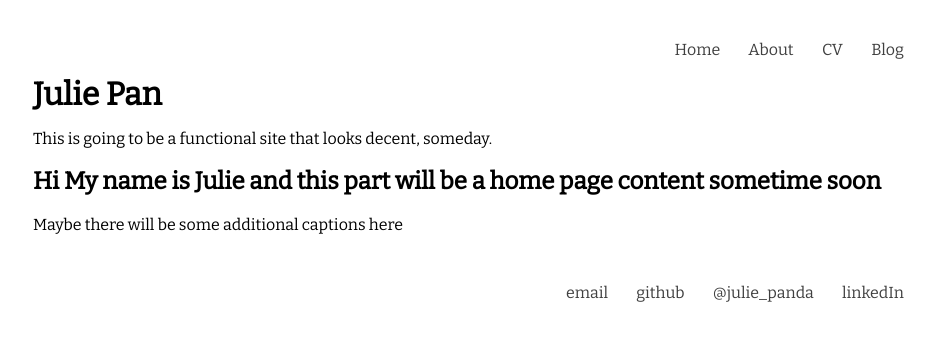
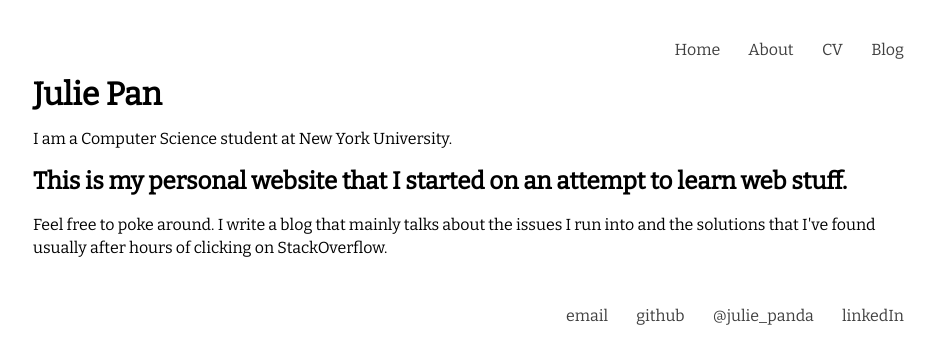
Before and after one commit to juliepanda/juliepanda.github.io, a Jekyll site: the page built from index.html, in a window 1280 px wide. Shown: the top 364 px of the page, without its empty margins (159-1094 px from the left). Built offline with Jekyll 4.4.1, drawn with Linux system fonts in a browser that asks for light colours.

Commit message:
update homepage description

```diff
--- a/css/main.css
+++ b/css/main.css
@@ -34,19 +34,3 @@ a {
 
 a:hover {
 	text-decoration: underline;
-
-
-h1 {
-	font-weight: 400;
-}
-
-h2 {
-	font-weight: 300;
-	margin-left: 1%;
-
-}
-
-p {
-	font-weight: 200;
-	margin-left: 2%;
-}
--- a/index.html
+++ b/index.html
@@ -5,28 +5,8 @@ title: Julie Pan
 
 <div class="blurb">
 	<h1>Julie Pan</h1>
-	<p>This is going to be a functional site that looks decent, someday.</p>
+	<p>I am a Computer Science student at New York University.</p>
 </div><!--/.blurb-->
 
-
-
-<h2>Hi My name is Julie and this part will be a home page content sometime soon</h2>
-<p>Maybe there will be some additional captions here</p>
-
-<!--
-		<h2>Education</h2>
-		<p>New York University</p>
-		<p>Class of 2016</p>
-		<p>Major: Computer Science and Mathematics</p>
-
-		<h2>Experience</h2>
-		<p>There will be details here someday.</p> -->
-
-<!--
-		<h2>Winter Break Goals</h2>
-		<p>Watch Caltech Feymann's <a href="http://www.feynmanlectures.caltech.edu/">lectures</a> in Physics.</p>
-		<p>Finish Tweet Scrambler</p>
-		<p>Read <a href="http://www.amazon.com/Introduction-Algorithms-A-Creative-Approach/dp/0201120372">Introduction to Algorithms: the Creative Way</a> and <a href="http://www.amazon.com/Cracking-Coding-Interview-Programming-Questions/dp/098478280X">Crack the Coding Interview</a></p>
-		<p>Implement blog with Jekyll</p>
-		<p>Get my permit and get licensed</p>
-		<p>Spend 1 weekend without the internet</p> -->
+<h2>This is my personal website that I started on an attempt to learn web stuff.</h2>
+<p>Feel free to poke around. I write a blog that mainly talks about the issues I run into and the solutions that I've found usually after hours of clicking on StackOverflow.</p>
```
